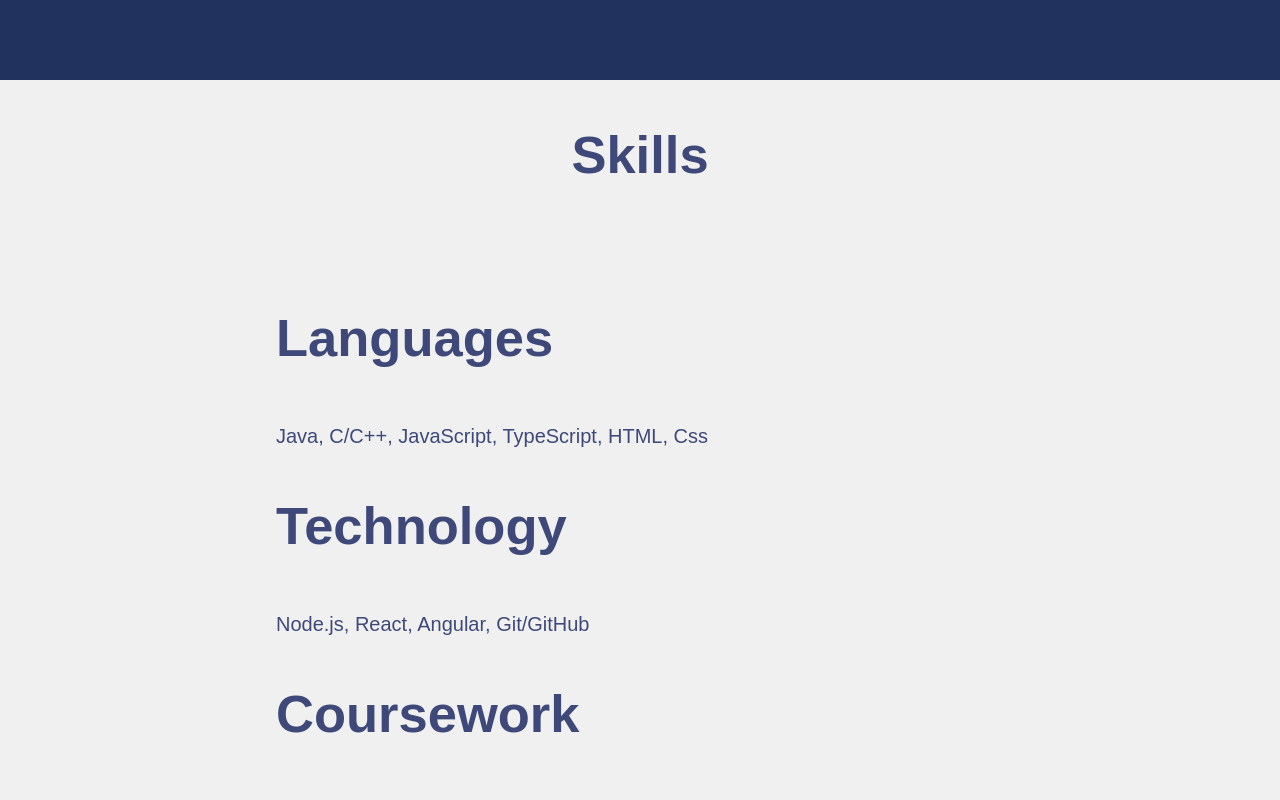
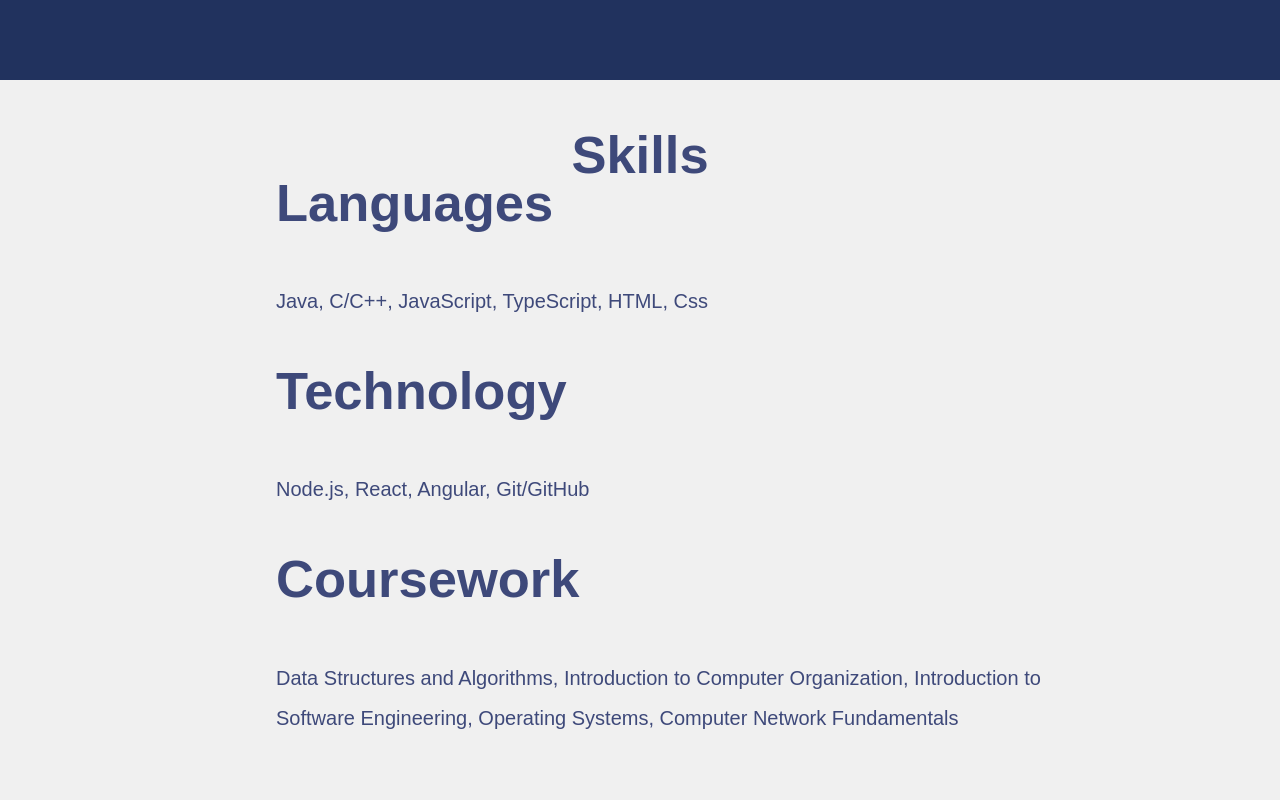
Before and after one commit to sadew01/Personal-Website-Project, a React (Create React App) app: page / in a window 1280 px wide. Shown: the part 720-1520 px from the top of the page. Built offline with nearby package versions, Linux system fonts and the light colour scheme.

Commit message:
change spacing on home page for skills and alternate points on experience page

```diff
--- a/package.json
+++ b/package.json
@@ -1,5 +1,5 @@
 {
-  "homepage": "https://sadew01.github.io/Personal-Website-Project",
+  "homepage": "https://sadew01.github.io",
   "name": "personalprojec",
   "version": "0.1.0",
   "private": true,
--- a/src/components/pages/Experiences.js
+++ b/src/components/pages/Experiences.js
@@ -23,9 +23,6 @@ const experiences = () => {
           <h4 className = "vertical-timeline-element-subtitle">Bachelor's Degree</h4>
           <p>Computer Science, Digital Arts and Sciences Minor</p>
         </VerticalTimelineElement>
-      </VerticalTimeline>
-
-      <VerticalTimeline lineColor = "#3e497a">
         <VerticalTimelineElement
           className = "vertical-timeline-element--work"
           date="May 2023 - July 2023"
@@ -36,9 +33,6 @@ const experiences = () => {
           <h4 className = "vertical-timeline-element-subtitle">Software Engineering Intern</h4>
           <p>TBD</p>
         </VerticalTimelineElement>
-      </VerticalTimeline>
-
-      <VerticalTimeline lineColor = "#3e497a">
         <VerticalTimelineElement
           className = "vertical-timeline-element--work"
           date="May 2023 - July 2023"
--- a/src/components/pages/Home.css
+++ b/src/components/pages/Home.css
@@ -52,6 +52,7 @@
 .skills .list {
   list-style: none;
   width: 60%;
+  margin-top: -100px;
 }
 
 .list span {
```
